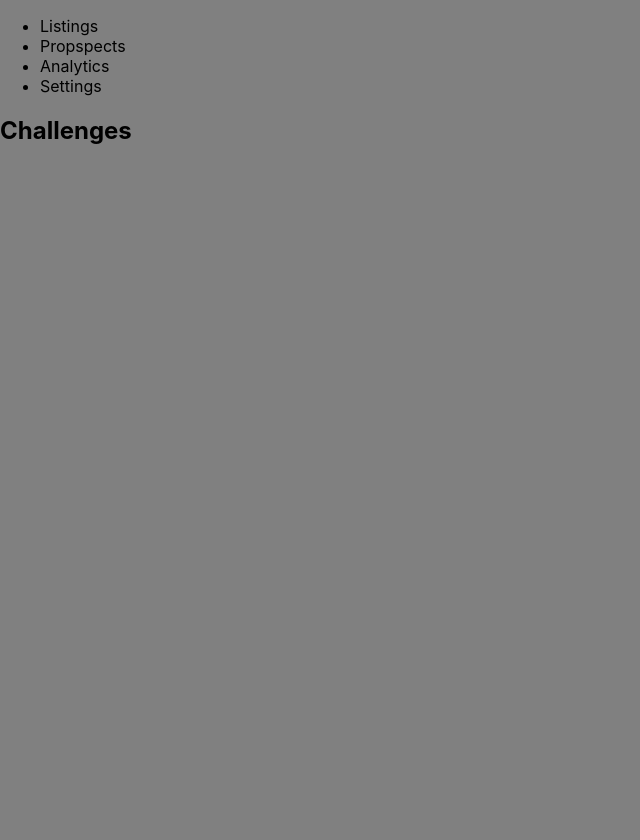
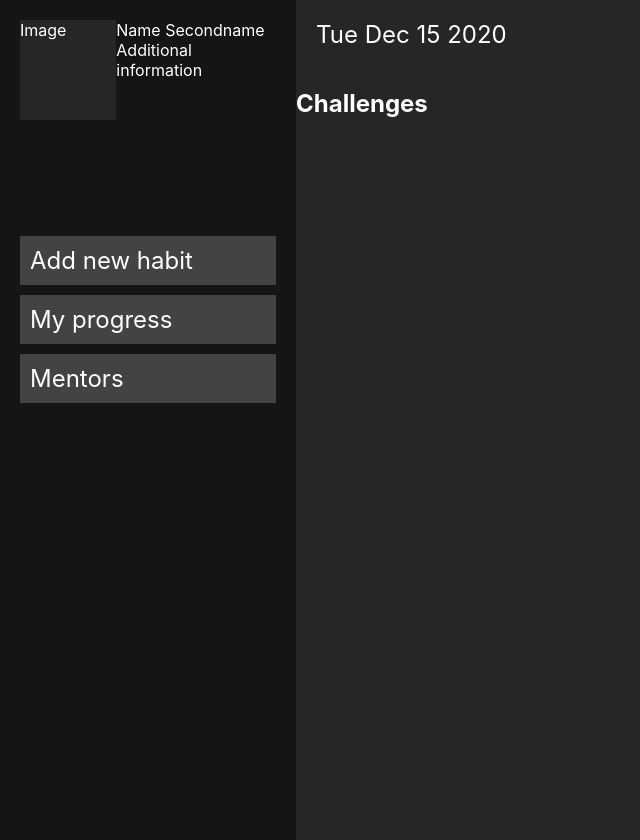
Before and after one commit to Olga-Garanko/ChallengeBoard, a React (Create React App) app: page /challenges in a window 1280 px wide. Shown: the whole page, without its empty margins (0-640 px from the left). Before the commit the page ends 800 px from the top, so only its background shows below. Built offline with nearby package versions, Linux system fonts and the light colour scheme.

Commit message:
main layout changes

```diff
--- /dev/null
+++ b/src/components/DashHeader/index.js
@@ -0,0 +1,14 @@
+import React from 'react';
+
+import './styles.scss';
+
+const DashHeader = (props) => {
+  let date = new Date().toDateString();
+  return (
+    <div className='.dashboard-header'>
+      <div className="date">{date}</div>
+    </div>
+  );
+};
+
+export default DashHeader;
--- /dev/null
+++ b/src/components/DashHeader/styles.scss
@@ -0,0 +1,9 @@
+.dashboard-header {
+  padding-left: 20px;
+  background-color: azure;
+}
+.date {
+  font-size: 1.5rem;
+  width: fit-content;
+  padding: 20px;
+}
--- /dev/null
+++ b/src/components/DashboardNav/index.js
@@ -0,0 +1,18 @@
+import React from 'react';
+import { Link } from 'react-router-dom';
+
+import './styles.scss';
+
+const DashboardNav = () => {
+  return (
+    <div className='.navigation'>
+      <ul className="navigation__list">
+        <li><Link to="/" className="nav-link">Add new habit</Link></li>
+        <li><Link to="/" className="nav-link">My progress</Link></li>
+        <li><Link to="/" className="nav-link">Mentors</Link></li>
+      </ul>
+    </div>
+  );
+};
+
+export default DashboardNav;
--- /dev/null
+++ b/src/components/DashboardNav/styles.scss
@@ -0,0 +1,20 @@
+.navigation {
+  width: 100%;
+}
+.navigation__list {
+  display: block;
+  list-style-type: none;
+  padding-left: 0;
+  li {
+    margin-bottom: 10px;
+    background-color: #434343;
+  }
+}
+.nav-link {
+  display: inline-block;
+  width: 100%;
+  padding: 10px;
+  text-decoration: none;
+  font-size: 1.5rem;
+  color: white;
+}
--- /dev/null
+++ b/src/components/UserInfo/index.js
@@ -0,0 +1,17 @@
+import React from 'react';
+
+import './styles.scss';
+
+const UserInfo = () => {
+  return (
+    <div className='user'>
+      <div className='user__logo'>Image</div>
+      <div className='user__data'>
+        <div className='user__data_name'>Name Secondname</div>
+        <div className='user__data_additional'>Additional information</div>
+      </div>
+    </div>
+  );
+};
+
+export default UserInfo;
--- /dev/null
+++ b/src/components/UserInfo/styles.scss
@@ -0,0 +1,11 @@
+.user {
+  display: flex;
+  justify-content: space-around;
+  width: 100%;
+  min-height: 200px;
+}
+.user__logo {
+  width: 100px;
+  height: 100px;
+  background-color: #262626;
+}
--- a/src/layouts/MainLayout/index.js
+++ b/src/layouts/MainLayout/index.js
@@ -1,28 +1,24 @@
+import React from 'react';
+import UserInfo from '../../components/UserInfo';
+import DashboardNav from '../../components/DashboardNav';
+import DashHeader from '../../components/DashHeader';
+
 import './styles.scss';
 
-const MainLayout = ({children}) => {
-    return (
-        <div id="wrapper">
-            <div id="top">
-                {/* <DashboardNav /> */}
-            </div>
+const MainLayout = ({ children }) => {
+  return (
+    <div className='wrapper'>
+      <aside className='aside'>
+        <UserInfo></UserInfo>
+        <DashboardNav></DashboardNav>
+      </aside>
 
-            <div id="bottom">
-                <div id="side-nav">
-                        <ul>
-                            <li>Listings</li>
-                            <li>Propspects</li>
-                            <li>Analytics</li>
-                            <li>Settings</li>
-                        </ul>
-                </div>
-
-                <div id="content">
-                    {children}
-                </div>
-            </div>
-        </div>
-    )
-}
+      <main className='dashboard'>
+        <DashHeader date={new Date().toDateString()}></DashHeader>
+        <div className="dashboard__content" id='content'>{children}</div>
+      </main>
+    </div>
+  );
+};
 
 export default MainLayout;
--- a/src/layouts/MainLayout/styles.scss
+++ b/src/layouts/MainLayout/styles.scss
@@ -1,3 +1,18 @@
+.wrapper {
+  display: flex;
+  color: #fff;
+}
+.aside {
+  min-width: 20%;
+  padding: 20px;
+  min-height: 100vh;
+  background-color: #151515;
+}
+
+.dashboard {
+  width: 100%;
+  background-color: #262626;
+}
 .nav {
   position: relative;
   z-index: 9999;
```
